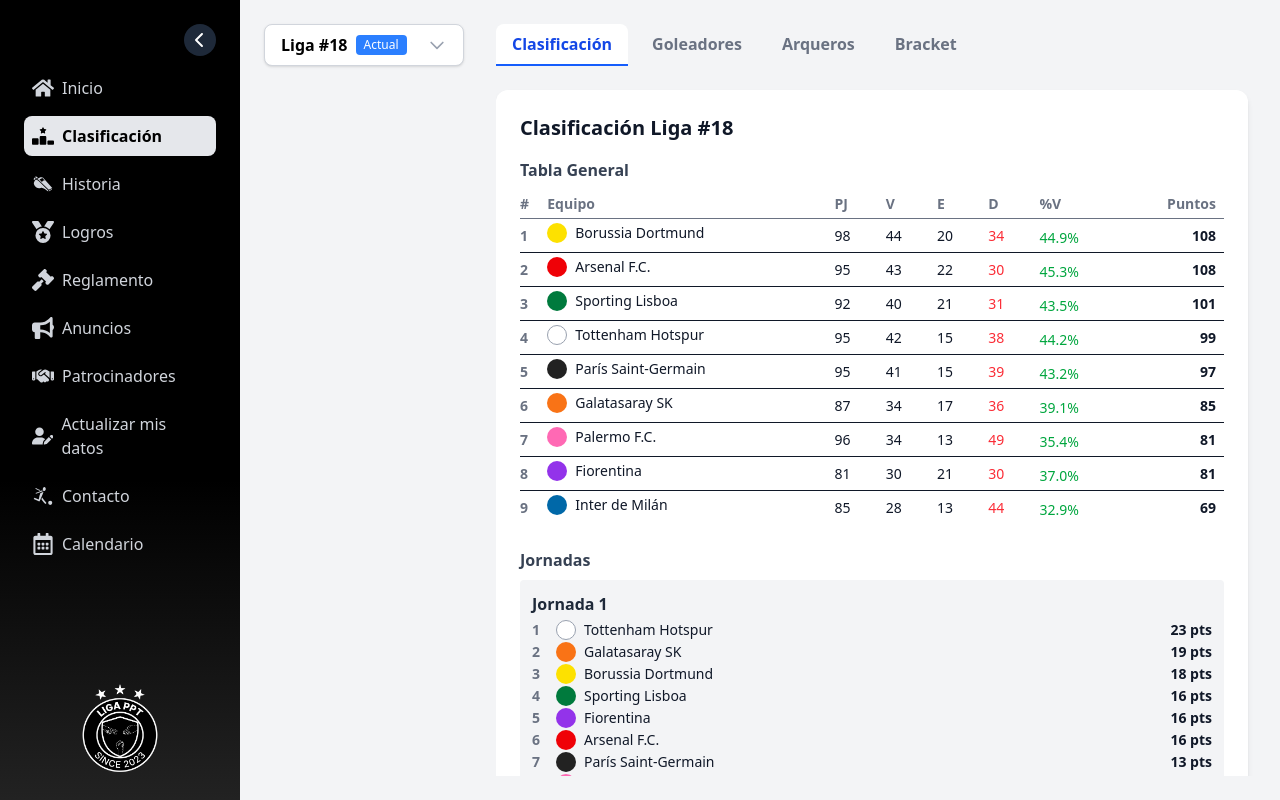
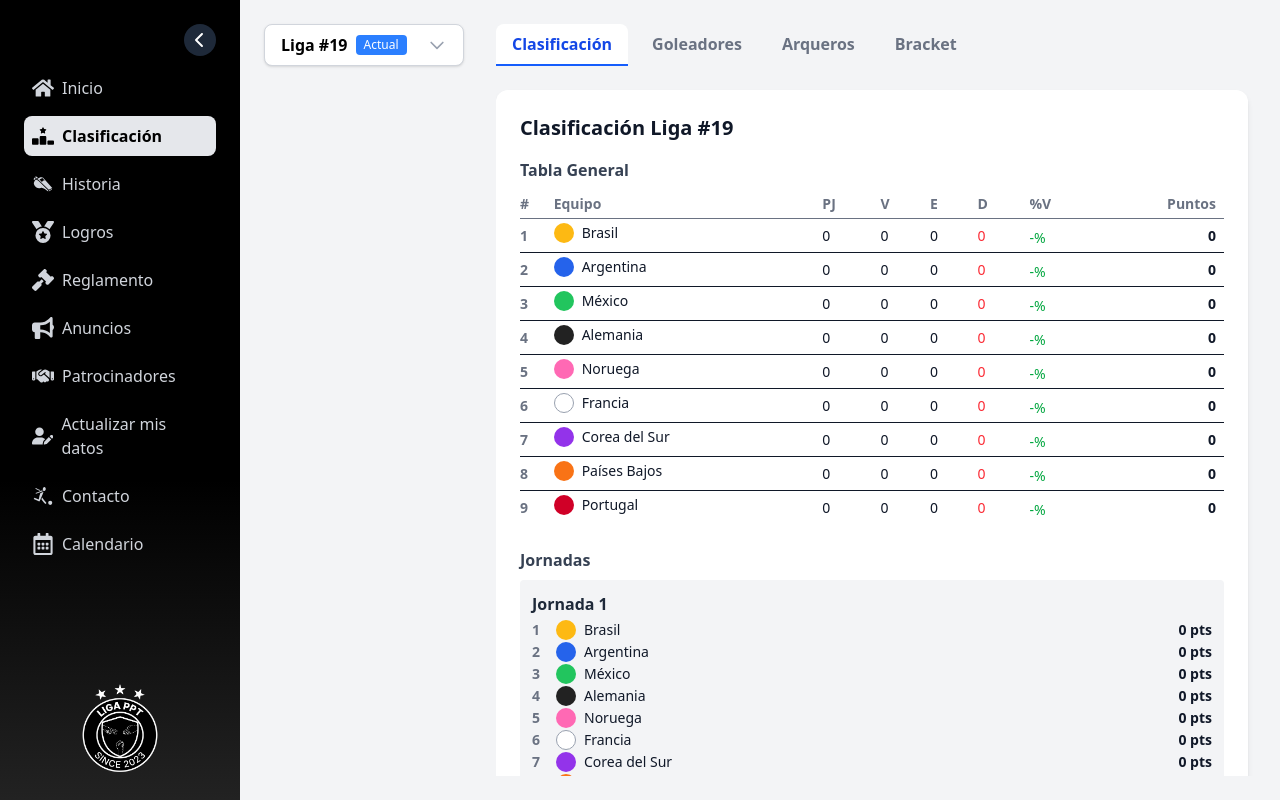
Before and after one commit to marianoamaris/liga-ppt, a React (Vite) app: page /clasificacion in a window 1280 px wide. Built offline with nearby package versions, Linux system fonts and the light colour scheme.

Commit message:
feat: actualizacion edicion liga 19 - clasificacion

```diff
--- a/src/components/Clasificacion/ClasificacionDesktop.tsx
+++ b/src/components/Clasificacion/ClasificacionDesktop.tsx
@@ -12,6 +12,7 @@
   LIGA_16,
   LIGA_17,
   LIGA_18,
+  LIGA_19,
   LIGA_2,
   LIGA_3,
   LIGA_4,
@@ -32,7 +33,7 @@
 import { LigaDropdown } from "../common/LigaDropdown";
 
 type TabId = "clasificacion" | "goleadores" | "arqueros" | "bracket";
-const TOTAL_LIGAS = 18;
+const TOTAL_LIGAS = 19;
 const ligas = Array.from({ length: TOTAL_LIGAS }, (_, i) => i + 1);
 
 const ClasificacionDesktop: React.FC = () => {
@@ -66,6 +67,7 @@
     LIGA_16,
     LIGA_17,
     LIGA_18,
+    LIGA_19,
   ];
 
   const datosLiga: any = LIGAS[ligaSeleccionada - 1] || null;
--- a/src/components/Clasificacion/ClasificacionMobile.tsx
+++ b/src/components/Clasificacion/ClasificacionMobile.tsx
@@ -11,6 +11,7 @@
   LIGA_16,
   LIGA_17,
   LIGA_18,
+  LIGA_19,
   LIGA_2,
   LIGA_3,
   LIGA_4,
@@ -31,7 +32,7 @@
 import { LigaDropdown } from "../common/LigaDropdown";
 
 type TabId = "clasificacion" | "goleadores" | "arqueros" | "bracket";
-const TOTAL_LIGAS = 18;
+const TOTAL_LIGAS = 19;
 const ligas = Array.from({ length: TOTAL_LIGAS }, (_, i) => i + 1);
 
 const ClasificacionMobile: React.FC = () => {
@@ -65,6 +66,7 @@
     LIGA_16,
     LIGA_17,
     LIGA_18,
+    LIGA_19,
   ];
 
   const datosLiga: any = LIGAS[ligaSeleccionada - 1] || null;
--- a/src/components/Clasificacion/ClasificacionTablet.tsx
+++ b/src/components/Clasificacion/ClasificacionTablet.tsx
@@ -11,6 +11,7 @@
   LIGA_16,
   LIGA_17,
   LIGA_18,
+  LIGA_19,
   LIGA_2,
   LIGA_3,
   LIGA_4,
@@ -31,7 +32,7 @@
 import { LigaDropdown } from "../common/LigaDropdown";
 
 type TabId = "clasificacion" | "goleadores" | "arqueros" | "bracket";
-const TOTAL_LIGAS = 18;
+const TOTAL_LIGAS = 19;
 const ligas = Array.from({ length: TOTAL_LIGAS }, (_, i) => i + 1);
 
 const ClasificacionTablet: React.FC = () => {
@@ -65,6 +66,7 @@
     LIGA_16,
     LIGA_17,
     LIGA_18,
+    LIGA_19,
   ];
 
   const datosLiga: any = LIGAS[ligaSeleccionada - 1] || null;
--- a/src/components/Home/Liga19DestacadoCarousel.tsx
+++ b/src/components/Home/Liga19DestacadoCarousel.tsx
@@ -91,7 +91,7 @@
           ))}
         </div>
         <p className="mt-3 text-center text-base font-bold text-lime-300 md:text-lg">
-          Equipo {equipo.nombre}
+          {equipo.nombre}
         </p>
         <p className="mt-1 text-center text-xs text-gray-400">
           {slide + 1} de {SLIDE_COUNT} equipos
--- a/src/constants/DATOS_LIGAS.ts
+++ b/src/constants/DATOS_LIGAS.ts
@@ -100,6 +100,14 @@
   "París Saint-Germain": "#222222",
   "Inter de Milán": "#0068A8",
   "Palermo F.C.": "#FF69B4", // rosado
+  // Liga PPT #19: color de camiseta por selección (amarillo→Brasil, azul→Argentina, etc.)
+  Argentina: "#2563EB",
+  México: "#22C55E",
+  Noruega: "#FF69B4",
+  Francia: "#FFFFFF",
+  "Corea del Sur": "#9333EA",
+  "Países Bajos": "#F97316",
+  Portugal: "#D00027",
 };
 
 // Colores específicos para Liga PPT #15
@@ -3957,3 +3965,4 @@
 };
 
 export { LIGA_18 } from "./liga18";
+export { LIGA_19 } from "./liga19";
--- a/src/constants/liga19.ts
+++ b/src/constants/liga19.ts
@@ -9,23 +9,28 @@
 import imgVerde from "../assets/LIGA_19/Verde.png";
 
 export type Liga19Equipo = {
+  /** Slug del color de camiseta (archivo en `assets/LIGA_19/`) */
   id: string;
-  /** Nombre visible en la home (camiseta / color del equipo) */
+  /** Selección / país en la Edición Mundial */
   nombre: string;
   imagen: string;
 };
 
-/** Equipos Liga #19 – Edición Mundial (fotos en `assets/LIGA_19/`). */
+/**
+ * Liga #19 – selección según color de camiseta:
+ * amarillo→Brasil, azul→Argentina, verde→México, negro→Alemania,
+ * rosado→Noruega, blanco→Francia, morado→Corea del Sur, naranja→Países Bajos, rojo→Portugal
+ */
 export const LIGA_19_EQUIPOS: Liga19Equipo[] = [
-  { id: "amarillo", nombre: "Amarillo", imagen: imgAmarillo },
-  { id: "azul", nombre: "Azul", imagen: imgAzul },
-  { id: "blanco", nombre: "Blanco", imagen: imgBlanco },
-  { id: "morado", nombre: "Morado", imagen: imgMorado },
-  { id: "naranja", nombre: "Naranja", imagen: imgNaranja },
-  { id: "negro", nombre: "Negro", imagen: imgNegro },
-  { id: "rojo", nombre: "Rojo", imagen: imgRojo },
-  { id: "rosado", nombre: "Rosado", imagen: imgRosado },
-  { id: "verde", nombre: "Verde", imagen: imgVerde },
+  { id: "amarillo", nombre: "Brasil", imagen: imgAmarillo },
+  { id: "azul", nombre: "Argentina", imagen: imgAzul },
+  { id: "verde", nombre: "México", imagen: imgVerde },
+  { id: "negro", nombre: "Alemania", imagen: imgNegro },
+  { id: "rosado", nombre: "Noruega", imagen: imgRosado },
+  { id: "blanco", nombre: "Francia", imagen: imgBlanco },
+  { id: "morado", nombre: "Corea del Sur", imagen: imgMorado },
+  { id: "naranja", nombre: "Países Bajos", imagen: imgNaranja },
+  { id: "rojo", nombre: "Portugal", imagen: imgRojo },
 ];
 
 export const LIGA_19_DESTACADO = {
@@ -34,3 +39,40 @@
   descripcion:
     "La temporada 19 llega con temática Copa del Mundo 2026: equipos con nombres de selecciones clasificadas y premios especiales. Conoce a los equipos de esta edición.",
 } as const;
+
+const EQUIPOS_L19 = LIGA_19_EQUIPOS.map((e) => e.nombre);
+
+const filaTablaCero = (equipo: string) => ({
+  equipo,
+  pj: 0,
+  victorias: 0,
+  empates: 0,
+  derrotas: 0,
+  porcentajeVictorias: 0,
+  puntos: 0,
+});
+
+const filaJornadaCero = (equipo: string) => ({
+  equipo,
+  pj: 0,
+  v: 0,
+  e: 0,
+  d: 0,
+  puntos: 0,
+  porcentajeVictorias: 0,
+});
+
+/** Datos de clasificación Liga #19 (inicio de temporada — todo en cero). */
+export const LIGA_19 = {
+  tablaGeneral: EQUIPOS_L19.map(filaTablaCero),
+  jornadas: Array.from({ length: 6 }, (_, i) => ({
+    nombre: `Jornada ${i + 1}`,
+    resultados: EQUIPOS_L19.map(filaJornadaCero),
+  })),
+  goleadoresTotales: [] as { jugador: string; goles: number }[],
+  arqueros: [] as { arquero: string; golesRecibidos: number }[],
+  cuartos: [] as string[],
+  semifinales: [] as string[],
+  final: "Por definir",
+  ganador: "—",
+};
```
